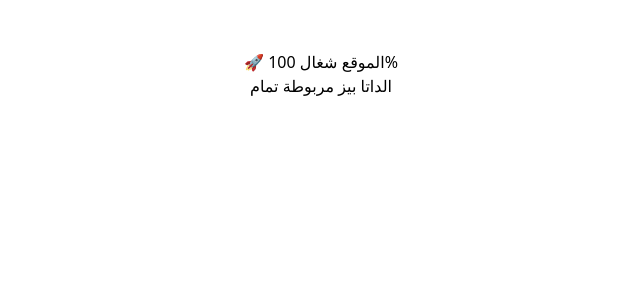
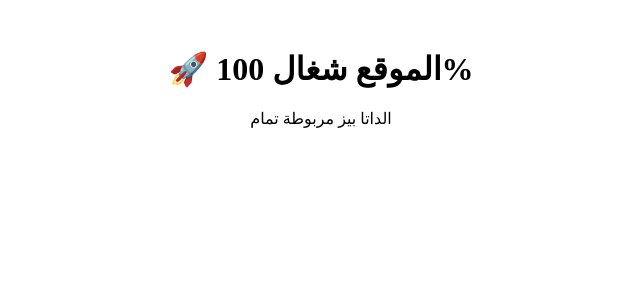
Before and after one commit to ymanthman744-jpg/Hashcore, a Next.js app: page / in a window 1280 px wide. Shown: the top 300 px of the page, without its empty margins (319-959 px from the left). Built offline with nearby package versions, Linux system fonts and the light colour scheme.

Commit message:
Create layout.js

```diff
--- /dev/null
+++ b/app/layout.js
@@ -0,0 +1,7 @@
+export default function RootLayout({ children }) {
+  return (
+    <html lang="ar">
+      <body>{children}</body>
+    </html>
+  );
+}
```
